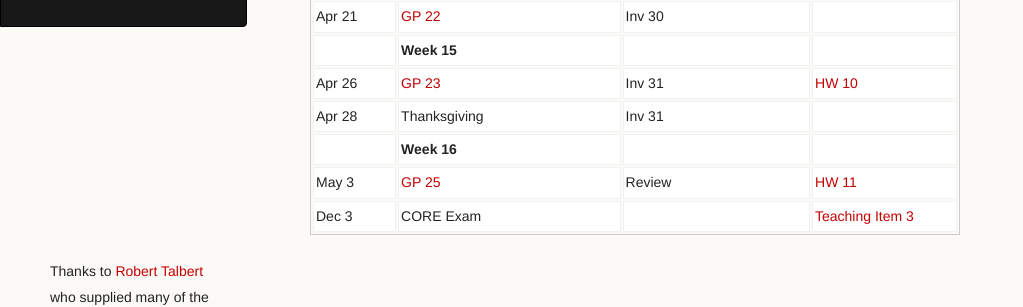
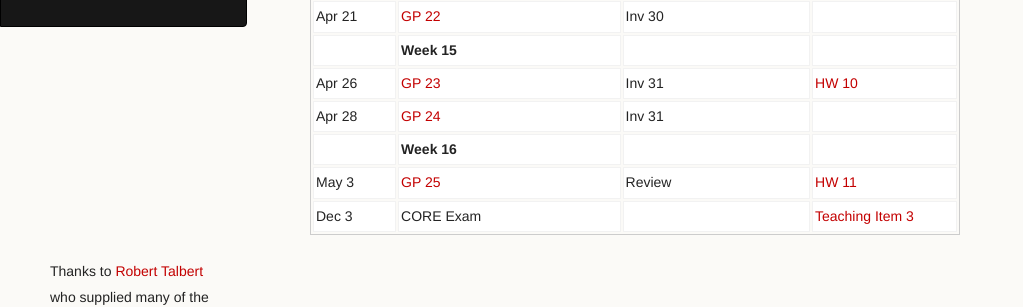
Before and after one commit to AaronWongNSC/MATH-454, a Jekyll site: the page built from index.md, in a window 1280 px wide and 900 px high, scrolled down 854 px. Shown: the part 533-840 px from the top of the window, without its empty margins (0-1023 px from the left). Built offline with Jekyll 4.4.1, drawn with Linux system fonts in a browser that asks for light colours.

Commit message:
Update index.md

```diff
--- a/index.md
+++ b/index.md
@@ -55,7 +55,7 @@ published: true
 | Apr 21 	| [GP 22](/NSC-Math-454/GP22.html) 	| Inv 30        	|                                                                                                                                                                             	|
 |        	| **Week 15**                      	|               	|                                                                                                                                                                             	|
 | Apr 26 	| [GP 23](/NSC-Math-454/GP23.html) 	| Inv 31        	| [HW 10](http://www.overleaf.com/docs?snip_uri=https://raw.githubusercontent.com/sergeballif/NSC-Math-454/gh-pages/homework/Math454HW10.tex&splash=none)                     	|
-| Apr 28 	| Thanksgiving                     	| Inv 31        	|                                                                                                                                                                             	|
+| Apr 28 	| [GP 24](/NSC-Math-454/GP24.html)	| Inv 31        	|                                                                                                                                                                             	|
 |        	| **Week 16**                      	|               	|                                                                                                                                                                             	|
 | May 3  	| [GP 25](/NSC-Math-454/GP25.html) 	| Review        	| [HW 11](http://www.overleaf.com/docs?snip_uri=https://raw.githubusercontent.com/sergeballif/NSC-Math-454/gh-pages/homework/Math454HW11.tex&splash=none)                     	|
 | Dec 3  	| CORE Exam                        	|           	| [Teaching Item 3](/NSC-Math-454/homework/Math454TeachingItem3.pdf)                                                                                                          	|
```
